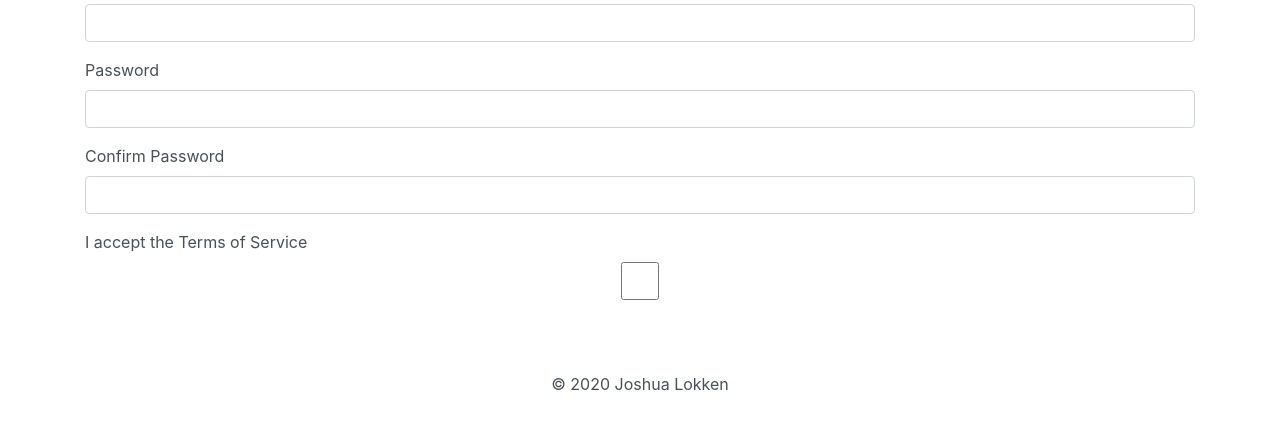
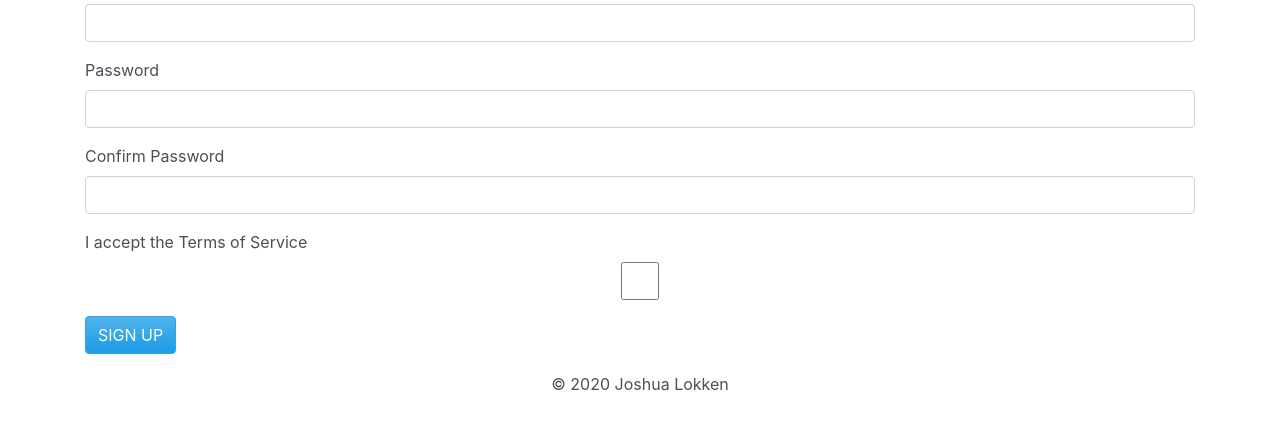
Before and after one commit to jrrlokken/issue-tracking-system, a Flask app: page /register in a window 1280 px wide. Shown: the part 378-800 px from the top of the page. Run offline with Flask 2, Linux system fonts and the light colour scheme; some libraries are stand-ins or nearby versions.

Commit message:
Add button to registration form

```diff
--- a/templates/users/register.html
+++ b/templates/users/register.html
@@ -1,9 +1,8 @@
-{% extends 'base/base.html' %}
-
-{% block main %}
+{% extends 'base/base.html' %} {% block main %}
 <h1 class="display-6">Register</h1>
 <p class="lead">Register for an account</p>
 
 {% include "base/_form.html" %}
 
+<button id="submit-issue" class="btn btn-primary rounded">SIGN UP</button>
 {% endblock %}
```
